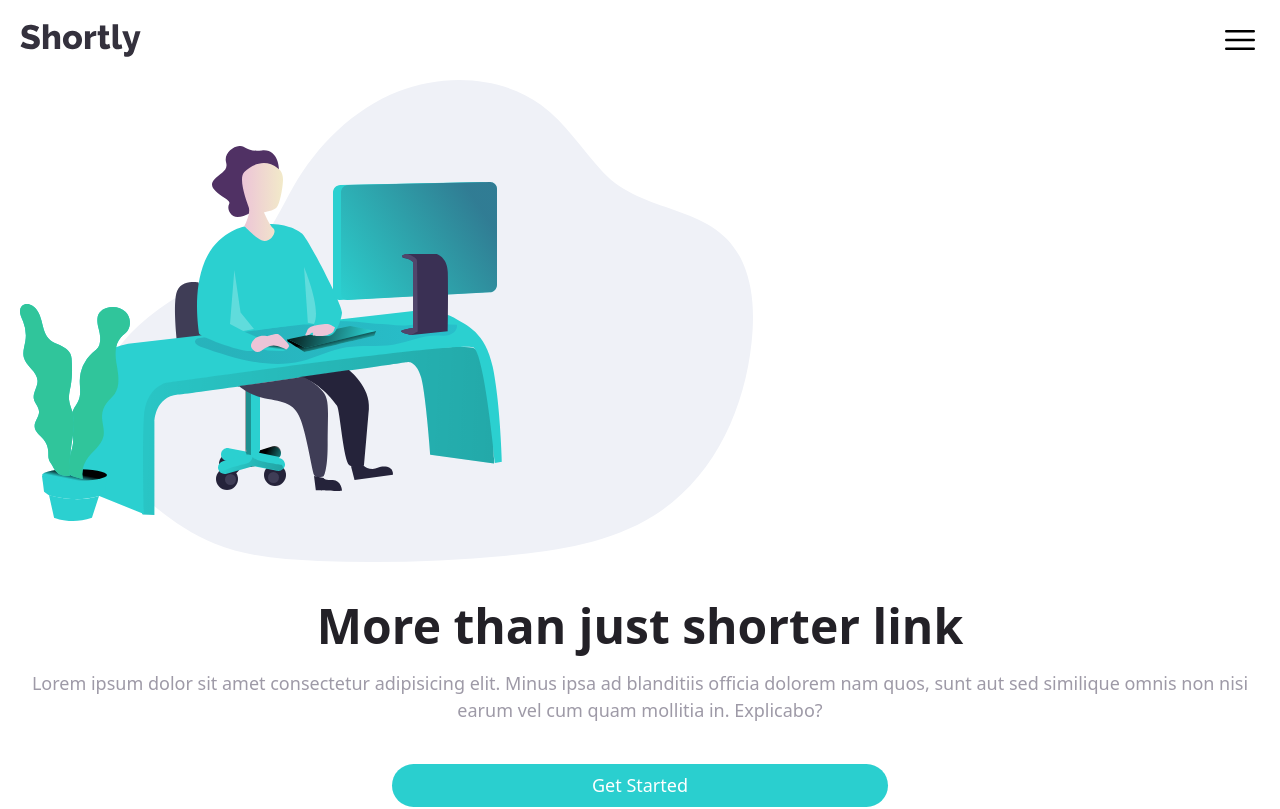
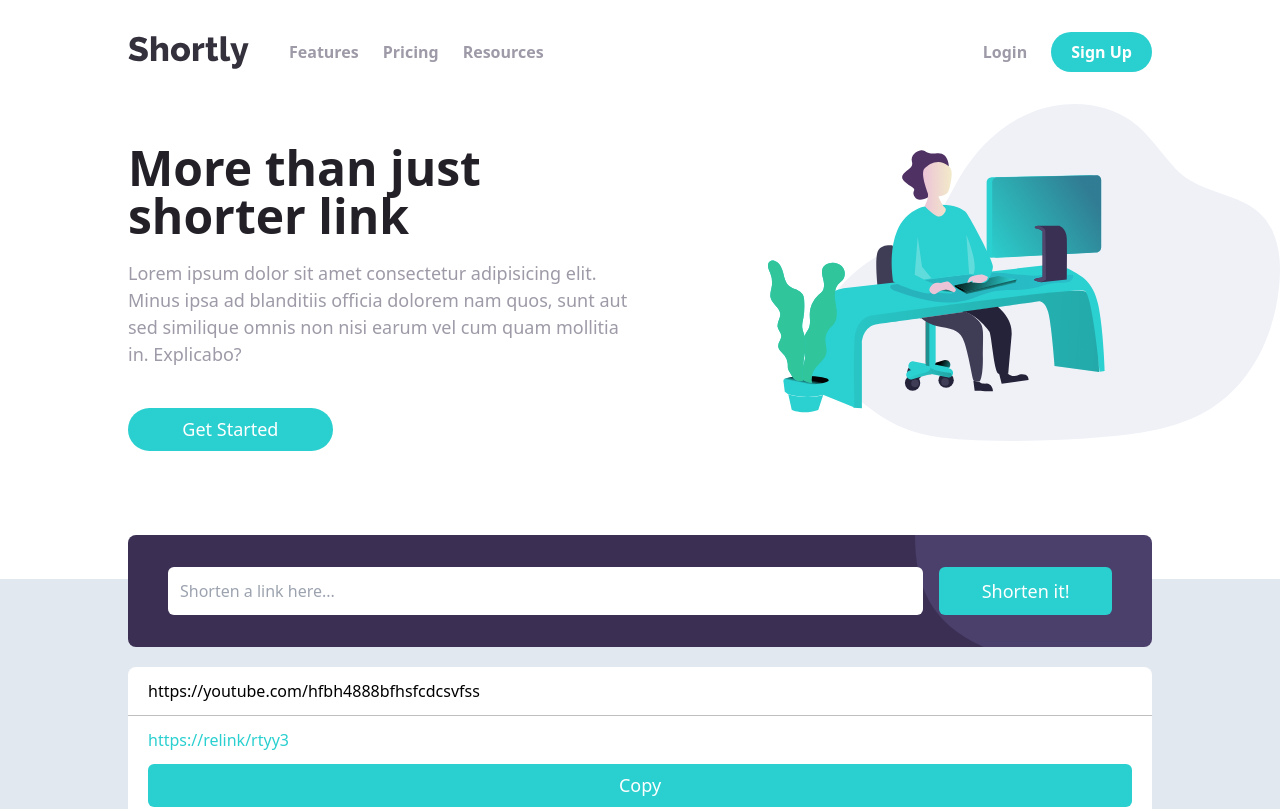
Before and after one commit to abimh66/url-shortening, a React (Vite) app: page / in a window 1280 px wide. Shown: the top 809 px of the page. Built offline with nearby package versions, Linux system fonts and the light colour scheme.

Commit message:
add desktop-ui for nav, hero, and url-box

```diff
--- a/src/components/Header.jsx
+++ b/src/components/Header.jsx
@@ -1,7 +1,7 @@
 import Logo from './ui/Logo';
 function Header({ children }) {
   return (
-    <header className="flex justify-between items-center p-5 relative">
+    <header className="flex justify-between items-center p-5 md:px-32 md:py-8 md:gap-10 relative">
       <Logo />
       {children}
     </header>
--- a/src/components/Hero.jsx
+++ b/src/components/Hero.jsx
@@ -2,11 +2,15 @@ import illustration from '../assets/illustration-working.svg';
 
 function Hero() {
   return (
-    <section className="px-5 pb-28 overflow-x-hidden">
-      <div className="-mr-48">
-        <img src={illustration} alt="illustration-working" />
+    <section className="px-5 pb-28  overflow-x-hidden  md:px-32 md:pb-32 md:flex ">
+      <div className="-mr-48 md:m-0">
+        <img
+          src={illustration}
+          alt="illustration-working"
+          className="md:absolute md:right-0 md:w-2/5"
+        />
       </div>
-      <div className="flex flex-col items-center gap-5 text-center mt-10 font-medium text-body">
+      <div className="flex flex-col items-center md:w-1/2 md:text-left md:items-start gap-5 text-center mt-10 font-medium text-body">
         <h1 className="font-bold text-5xl text-very-dark-violet">
           More than just shorter link
         </h1>
--- a/src/components/NavBar.jsx
+++ b/src/components/NavBar.jsx
@@ -3,14 +3,14 @@ import { useState } from 'react';
 function NavBar() {
   const [showNav, setShowNav] = useState(false);
   return (
-    <nav>
+    <nav className="md:flex-1">
       <svg
         xmlns="http://www.w3.org/2000/svg"
         fill="none"
         viewBox="0 0 24 24"
         strokeWidth={1.5}
         stroke="currentColor"
-        className="w-10 h-10"
+        className="w-10 h-10 md:hidden"
         onClick={() => setShowNav((cur) => !cur)}>
         <path
           strokeLinecap="round"
@@ -21,15 +21,17 @@ function NavBar() {
       <div
         className={`${
           showNav ? '' : 'hidden'
-        } z-50 flex flex-col rounded-lg bg-dark-violet p-10 text-white text-xl absolute left-1/2 w-11/12 mt-5 -translate-x-1/2`}>
-        <div className="flex flex-col gap-6 pb-6 items-center font-bold border-b-[1px] border-b-gray-violet">
+        } md:flex md:static md:text-base md:justify-between md:p-0 md:bg-transparent md:font-medium  md:text-gray-violet md:flex-row md:m-0 md:w-auto md:translate-x-0  z-50 flex flex-col rounded-lg bg-dark-violet p-10 text-white text-xl absolute left-1/2 w-11/12 mt-5 -translate-x-1/2`}>
+        <div className="flex flex-col md:p-0 md:border md:flex-row md:border-none gap-6 pb-6 items-center font-bold border-b-[1px] border-b-gray-violet">
           <span>Features</span>
           <span>Pricing</span>
           <span>Resources</span>
         </div>
-        <div className="flex flex-col gap-6 pt-6 items-center font-bold">
+        <div className="flex flex-col md:p-0 md:flex-row gap-6 pt-6 items-center font-bold">
           <span>Login</span>
-          <button className="bg-cyan w-full rounded-2xl py-1">Sign Up</button>
+          <button className="bg-cyan md:text-white md:px-5 md:py-2 md:rounded-full w-full rounded-2xl py-1">
+            Sign Up
+          </button>
         </div>
       </div>
     </nav>
--- a/src/components/Shortening.jsx
+++ b/src/components/Shortening.jsx
@@ -2,14 +2,14 @@ import UrlShortResult from './ui/UrlShortResult';
 
 function Shortening() {
   return (
-    <section className=" w-[95%] -mt-24">
-      <div className="rounded-lg font-medium flex flex-col gap-4 p-5 bg-shorten-mobile bg-origin-box bg-no-repeat bg-right-top bg-dark-violet">
+    <section className=" w-[95%] md:w-full -mt-24 md:-mt-16">
+      <div className="rounded-lg font-medium md:py-8 flex flex-col md:px-10 md:flex-row gap-4 p-5 bg-shorten-mobile bg-origin-box bg-no-repeat bg-right-top bg-dark-violet">
         <input
           type="text"
           placeholder="Shorten a link here..."
-          className="w-full p-3 rounded-md"
+          className="w-full md:w-4/5 p-3 rounded-md"
         />
-        <button className="w-full text-white text-body py-2 rounded-md bg-cyan">
+        <button className="w-full md:flex-1 text-white text-body py-2 rounded-md bg-cyan">
           Shorten it!
         </button>
       </div>
--- a/src/components/Statistics.jsx
+++ b/src/components/Statistics.jsx
@@ -26,7 +26,7 @@ const statisticsContent = [
 
 function Statistics({ children }) {
   return (
-    <section className="p-5 pb-16 flex flex-col gap-10 items-center bg-slate-200 -z-10">
+    <section className="p-5 pb-16 md:px-32 flex flex-col gap-10 items-center bg-slate-200 -z-10">
       {children}
       <div className="flex flex-col gap-24">
         <div className="text-center flex flex-col gap-5">
```
